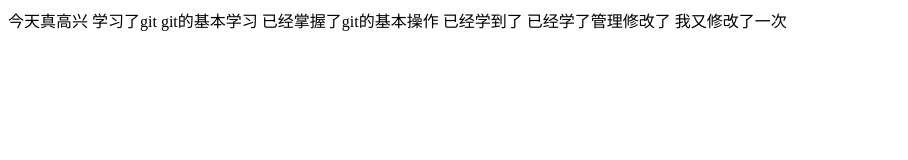
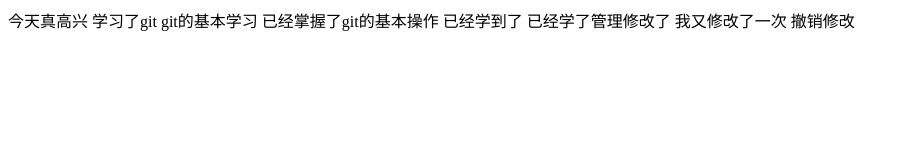
Before and after one commit to hnkjdx/xgw, a plain HTML site: page index.html in a window 1280 px wide. Shown: the whole page, without its empty margins (0-908 px from the left). Drawn offline with Linux system fonts and the light colour scheme.

Commit message:
第七次

```diff
--- a/index.html
+++ b/index.html
@@ -13,5 +13,6 @@
     已经学到了
     已经学了管理修改了
     我又修改了一次
+    撤销修改
 </body>
 </html>
```
